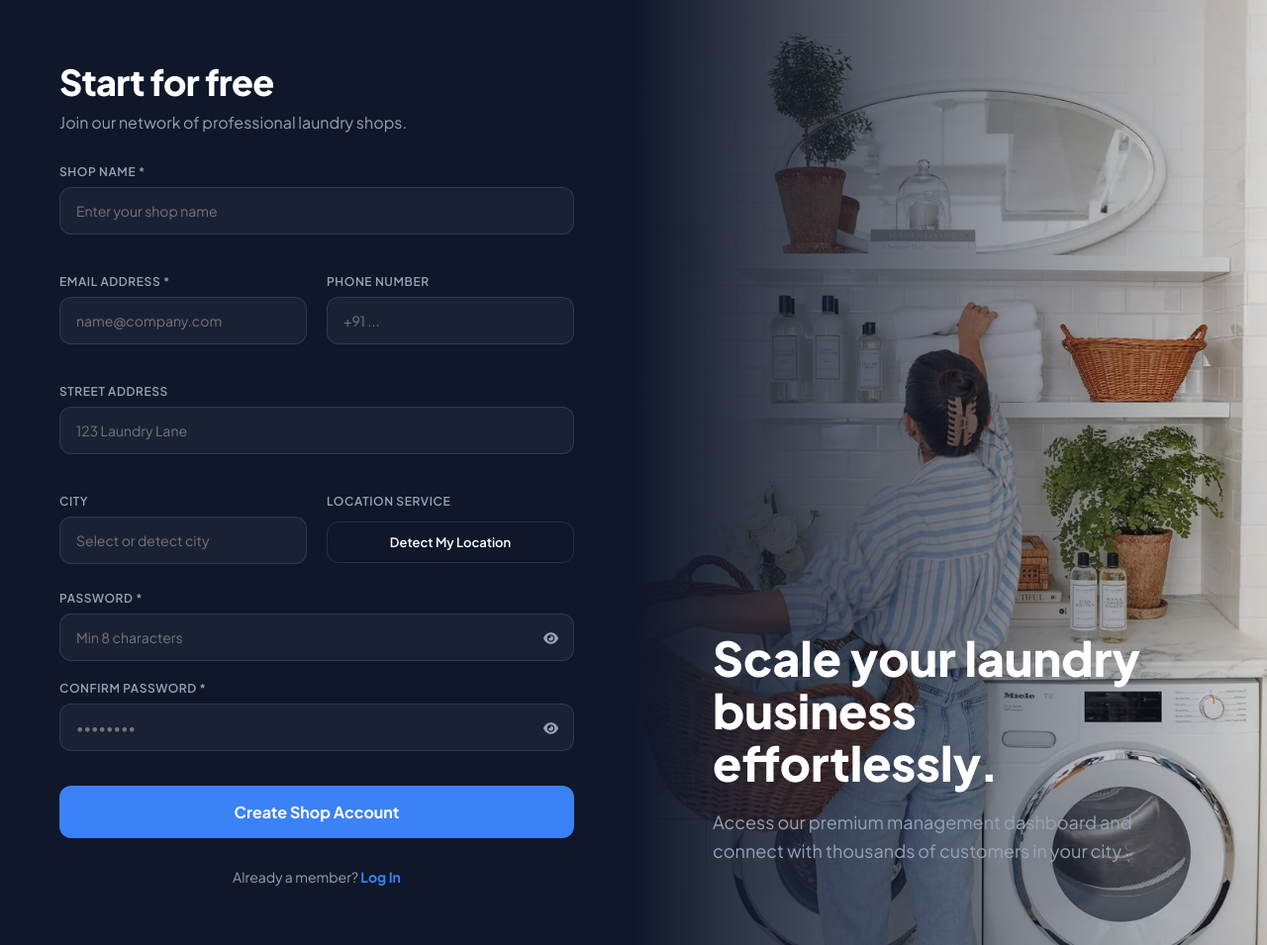
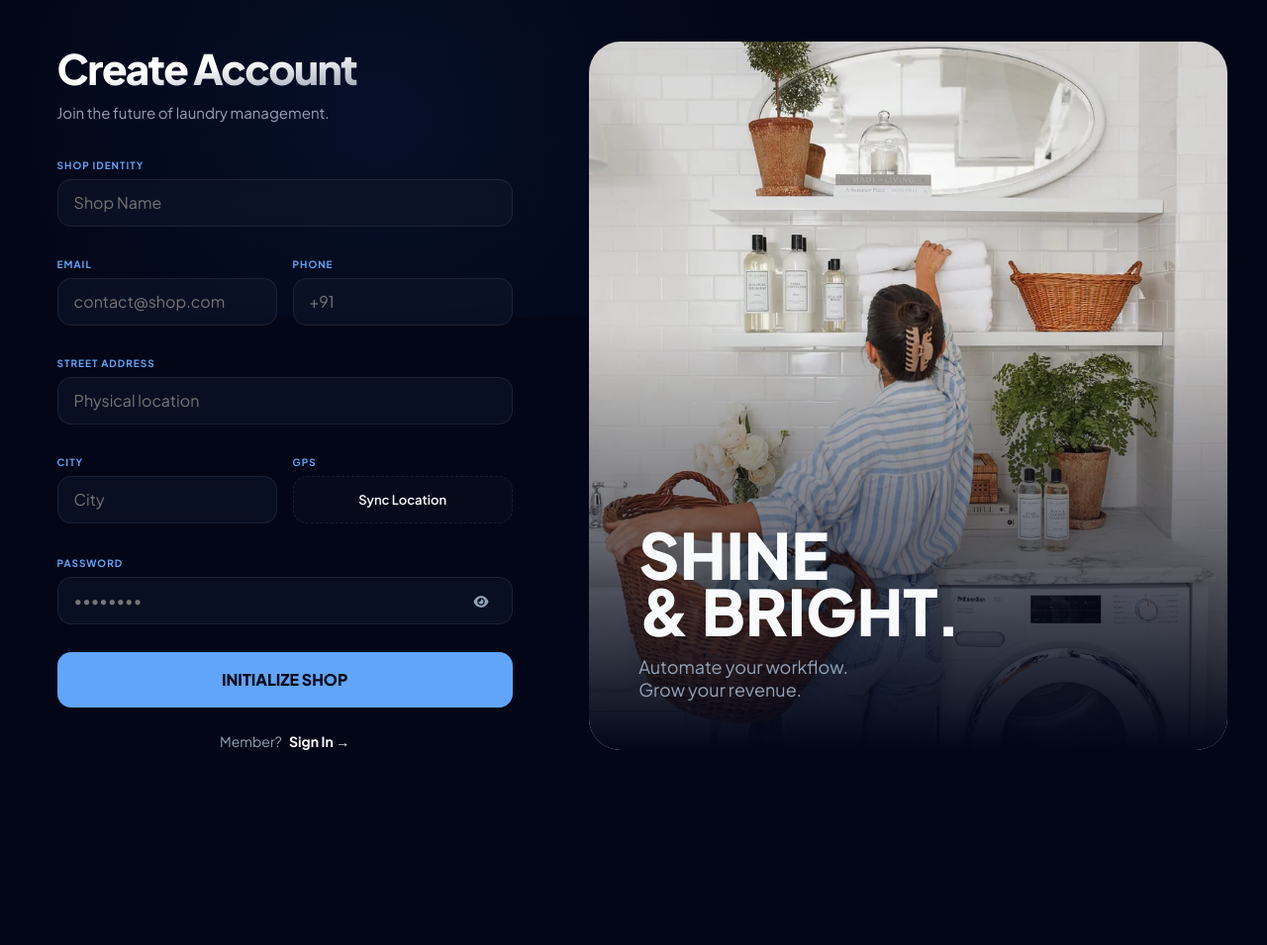
Before and after one commit to arathyrajeesh/laundry-shop-django, a Django app: page /shop/register/ in a window 1280 px wide. Shown: the whole page at 99% size. After the commit the page ends 758 px from the top, so only its background shows below. Run offline with Django 5.2, Linux system fonts and the light colour scheme; parts of the project's set-up code (start-up, migrations or seed data) failed here and were passed over.

Commit message:
shop register added

```diff
--- a/shop/templates/shop_register.html
+++ b/shop/templates/shop_register.html
@@ -3,264 +3,229 @@
 <html lang="en">
 <head>
     <meta charset="UTF-8">
-    <meta name="viewport" content="width=device-width, initial-scale=1.0">
-    <title>Shop Registration - Shine & Bright Laundry</title>
+    <meta name="viewport" content="width=device-width, initial-scale=1.0, maximum-scale=1.0, user-scalable=no">
+    <title>Registration - Shine & Bright</title>
     <link rel="stylesheet" href="https://cdnjs.cloudflare.com/ajax/libs/font-awesome/6.5.1/css/all.min.css">
-    <link rel="icon" type="image/png" href="{% static 'images/Shine.png' %}">
     <link href="https://fonts.googleapis.com/css2?family=Plus+Jakarta+Sans:wght@300;400;500;600;700;800&display=swap" rel="stylesheet">
-
     <style>
         :root {
-            --primary: #3b82f6;
-            --primary-hover: #2563eb;
-            --bg-dark: #0f172a;
-            --panel-bg: #1e293b;
-            --text-main: #ffffff;
+            --primary: #60a5fa;
+            --primary-hover: #3b82f6;
+            --bg-dark: #020617;
+            --text-main: #f8fafc;
             --text-muted: #94a3b8;
-            --input-bg: rgba(30, 41, 59, 0.7);
-            --border-color: rgba(255, 255, 255, 0.1);
-            --transition: all 0.3s cubic-bezier(0.4, 0, 0.2, 1);
+            --input-bg: rgba(15, 23, 42, 0.6);
+            --border-color: rgba(255, 255, 255, 0.08);
+            --transition: all 0.4s cubic-bezier(0.4, 0, 0.2, 1);
         }
 
-        * {
-            margin: 0;
-            padding: 0;
-            box-sizing: border-box;
-            font-family: 'Plus Jakarta Sans', sans-serif;
-        }
+        * { margin: 0; padding: 0; box-sizing: border-box; font-family: 'Plus Jakarta Sans', sans-serif; }
 
         body {
             background: var(--bg-dark);
             color: var(--text-main);
+            min-height: 100vh;
+            display: flex;
+            align-items: center;
+            justify-content: center;
             overflow-x: hidden;
+            padding: 20px;
+        }
+
+        body::before {
+            content: '';
+            position: absolute;
+            top: -10%; left: -10%;
+            width: 80%; height: 50%;
+            background: radial-gradient(circle, rgba(59, 130, 246, 0.08) 0%, transparent 70%);
+            z-index: 0;
         }
 
         .page-wrapper {
             display: flex;
-            min-height: 100vh;
             width: 100%;
+            max-width: 1200px;
+            min-height: 80vh;
+            position: relative;
+            z-index: 1;
         }
 
-        /* --- LEFT PANEL: FORM --- */
+        /* --- FORM SECTION --- */
         .left-panel {
-            width: 50%;
-            padding: 60px;
+            flex: 1;
             display: flex;
-            flex-direction: column;
-            justify-content: center;
-            background: var(--bg-dark);
-            z-index: 2;
+            align-items: center;
+            padding: 0; /* Managed by register-box margin */
         }
 
         .register-box {
             width: 100%;
-            max-width: 520px;
+            max-width: 460px;
             margin: 0 auto;
-            animation: fadeIn 0.8s ease;
+            animation: slideUp 0.8s ease-out;
         }
 
-        @keyframes fadeIn {
-            from { opacity: 0; transform: translateY(10px); }
+        /* Mobile Branding (Hidden on Desktop) */
+        .mobile-logo {
+            display: none;
+            margin-bottom: 24px;
+        }
+        .mobile-logo h3 {
+            font-size: 14px;
+            font-weight: 800;
+            letter-spacing: 0.2em;
+            color: var(--primary);
+            text-transform: uppercase;
+        }
+
+        @keyframes slideUp {
+            from { opacity: 0; transform: translateY(20px); }
             to { opacity: 1; transform: translateY(0); }
         }
 
-        .logo {
-            width: 60px;
-            height: 60px;
-            margin-bottom: 30px;
-        }
-
         h2 {
-            font-size: 36px;
+            font-size: clamp(32px, 5vw, 42px);
             font-weight: 800;
             margin-bottom: 8px;
-            letter-spacing: -0.02em;
+            letter-spacing: -0.04em;
+            background: linear-gradient(to bottom right, #fff 40%, #64748b);
+            -webkit-background-clip: text;
+            -webkit-text-fill-color: transparent;
         }
 
         .subtitle {
-            font-size: 16px;
+            font-size: 15px;
             color: var(--text-muted);
-            margin-bottom: 32px;
+            margin-bottom: 35px;
+            line-height: 1.5;
         }
 
         .form-grid {
             display: grid;
             grid-template-columns: 1fr 1fr;
-            gap: 20px;
+            gap: 16px;
         }
-
-        .full-width {
-            grid-column: span 2;
-        }
-
-        .form-group {
-            margin-bottom: 20px;
-        }
+        .full-width { grid-column: span 2; }
+        .form-group { margin-bottom: 16px; }
 
         label {
             display: block;
-            font-size: 12px;
-            font-weight: 600;
+            font-size: 10px;
+            font-weight: 700;
             margin-bottom: 8px;
-            color: var(--text-muted);
+            color: var(--primary);
             text-transform: uppercase;
-            letter-spacing: 0.05em;
+            letter-spacing: 0.1em;
         }
 
         input {
             width: 100%;
-            padding: 14px 16px;
+            height: 48px; /* Touch friendly */
+            padding: 0 16px;
             background: var(--input-bg);
             border: 1px solid var(--border-color);
-            border-radius: 12px;
+            border-radius: 14px;
             color: white;
-            font-size: 14px;
+            font-size: 16px; /* Prevents iOS auto-zoom */
             transition: var(--transition);
+            backdrop-filter: blur(10px);
+            -webkit-appearance: none;
         }
 
         input:focus {
             outline: none;
             border-color: var(--primary);
-            background: rgba(30, 41, 59, 0.9);
-            box-shadow: 0 0 0 4px rgba(59, 130, 241, 0.15);
+            background: rgba(30, 41, 59, 0.4);
+            box-shadow: 0 0 20px rgba(96, 165, 250, 0.1);
         }
 
         #detectLocationBtn {
             width: 100%;
-            padding: 12px;
-            background: transparent;
-            border: 1px solid var(--border-color);
+            height: 48px;
+            background: rgba(255, 255, 255, 0.02);
+            border: 1px dashed var(--border-color);
             color: var(--text-main);
-            border-radius: 12px;
+            border-radius: 14px;
             cursor: pointer;
             font-size: 13px;
             font-weight: 600;
             transition: var(--transition);
-            margin-top: 5px;
-        }
-
-        #detectLocationBtn:hover:not(:disabled) {
-            background: rgba(255, 255, 255, 0.05);
-            border-color: var(--primary);
-        }
-
-        #detectLocationBtn:disabled {
-            opacity: 0.5;
-            cursor: not-allowed;
         }
 
         button[type="submit"] {
             width: 100%;
-            padding: 16px;
+            height: 56px;
             background: var(--primary);
-            color: white;
+            color: #020617;
             border: none;
-            border-radius: 12px;
+            border-radius: 14px;
             font-size: 16px;
-            font-weight: 700;
+            font-weight: 800;
             cursor: pointer;
             transition: var(--transition);
-            margin-top: 15px;
+            margin-top: 12px;
+            text-transform: uppercase;
         }
 
-        button[type="submit"]:hover {
-            background: var(--primary-hover);
-            transform: translateY(-2px);
-            box-shadow: 0 10px 20px rgba(59, 130, 241, 0.3);
+        /* --- VISUAL PANEL --- */
+        .right-panel {
+            flex: 1.1;
+            position: relative;
+            border-radius: 32px;
+            overflow: hidden;
+            margin-left: 60px;
+            background: url("{% static 'images/login.webp' %}") center/cover no-repeat;
+            display: flex;
+            align-items: flex-end;
+            padding: 50px;
         }
 
-        /* --- RIGHT PANEL: IMAGE --- */
-        .right-panel {
-            width: 50%;
-            position: relative;
-            background: url("{% static 'images/login.webp' %}") center/cover no-repeat;
-        }
-
-        .right-panel::before {
+        .right-panel::after {
             content: '';
             position: absolute;
             inset: 0;
-            background: linear-gradient(to right, var(--bg-dark) 0%, transparent 100%);
+            background: linear-gradient(to top, var(--bg-dark) 0%, transparent 60%);
         }
 
-        .overlay-card {
-            position: absolute;
-            bottom: 80px;
-            left: 80px;
-            right: 80px;
-        }
-
-        .overlay-card h1 {
-            font-size: 48px;
-            font-weight: 800;
-            line-height: 1.1;
-            margin-bottom: 20px;
-            color: white;
-        }
-
-        .footer-text {
-            margin-top: 30px;
-            text-align: center;
-            font-size: 14px;
-            color: var(--text-muted);
-        }
-
-        .footer-text a {
-            color: var(--primary);
-            text-decoration: none;
-            font-weight: 700;
-        }
+        .overlay-card { position: relative; z-index: 2; }
 
         .password-container { position: relative; }
         .toggle-password {
             position: absolute; right: 16px; top: 50%; transform: translateY(-50%);
             background: none; border: none; cursor: pointer; color: var(--text-muted);
+            padding: 8px;
         }
 
-        .error-box {
-            background: rgba(239, 68, 68, 0.1);
-            border: 1px solid rgba(239, 68, 68, 0.2);
-            color: #fca5a5;
-            padding: 14px;
-            border-radius: 12px;
-            margin-bottom: 25px;
-            font-size: 14px;
-            display: flex;
-            align-items: center;
-            gap: 12px;
+        /* --- RESPONSIVE QUERIES --- */
+        @media (max-width: 1024px) {
+            .right-panel { display: none; }
+            .page-wrapper { min-height: auto; }
+            .mobile-logo { display: block; }
+            body { padding: 40px 20px; align-items: flex-start; }
         }
 
-        #locationStatus {
-            font-size: 12px;
-            margin-top: 8px;
-            color: var(--text-muted);
-        }
-
-        @media (max-width: 1024px) {
-            .right-panel { display: none; }
-            .left-panel { width: 100%; padding: 40px 24px; }
-        }
-
-        @media (max-width: 600px) {
+        @media (max-width: 640px) {
             .form-grid { grid-template-columns: 1fr; }
             .full-width { grid-column: span 1; }
-            h2 { font-size: 28px; }
+            h2 { margin-bottom: 12px; }
+            .subtitle { margin-bottom: 24px; }
         }
-
     </style>
 </head>
 <body>
-
     <div class="page-wrapper">
         <div class="left-panel">
             <div class="register-box">
+                <div class="mobile-logo">
+                    <h3>Shine & Bright</h3>
+                </div>
 
-                <h2>Start for free</h2>
-                <p class="subtitle">Join our network of professional laundry shops.</p>
+                <h2>Create Account</h2>
+                <p class="subtitle">Join the future of laundry management.</p>
 
                 {% if messages %}
                     {% for message in messages %}
-                        <div class="error-box">
+                        <div class="error-box" style="background: rgba(239, 68, 68, 0.1); border-left: 3px solid #ef4444; padding: 12px; border-radius: 8px; margin-bottom: 20px; font-size: 13px; display: flex; align-items: center; gap: 10px;">
                             <i class="fas fa-circle-exclamation"></i> {{ message }}
                         </div>
                     {% endfor %}
@@ -268,37 +233,31 @@
 
                 <form method="POST">
                     {% csrf_token %}
-
                     <div class="form-grid">
                         <div class="form-group full-width">
-                            <label for="shop_name">Shop Name *</label>
-                            <input type="text" id="shop_name" name="shop_name" placeholder="Enter your shop name" required>
+                            <label>Shop Identity</label>
+                            <input type="text" name="shop_name" placeholder="Shop Name" required>
                         </div>
-
                         <div class="form-group">
-                            <label for="email">Email Address *</label>
-                            <input type="email" id="email" name="email" placeholder="name@company.com" required autocomplete="email">
+                            <label>Email</label>
+                            <input type="email" name="email" placeholder="contact@shop.com" required>
                         </div>
-
                         <div class="form-group">
-                            <label for="phone">Phone Number</label>
-                            <input type="tel" id="phone" name="phone" placeholder="+91 ...">
+                            <label>Phone</label>
+                            <input type="tel" name="phone" placeholder="+91">
                         </div>
-
                         <div class="form-group full-width">
-                            <label for="address">Street Address</label>
-                            <input type="text" id="address" name="address" placeholder="123 Laundry Lane">
+                            <label>Street Address</label>
+                            <input type="text" name="address" placeholder="Physical location">
                         </div>
-
                         <div class="form-group">
-                            <label for="city">City</label>
-                            <input type="text" id="city" name="city" placeholder="Select or detect city">
+                            <label>City</label>
+                            <input type="text" id="city" name="city" placeholder="City">
                         </div>
-
                         <div class="form-group">
-                            <label>Location Service</label>
-                            <button type="button" id="detectLocationBtn">Detect My Location</button>
-                            <div id="locationStatus"></div>
+                            <label>GPS</label>
+                            <button type="button" id="detectLocationBtn">Sync Location</button>
+                            <div id="locationStatus" style="font-size: 10px; margin-top: 6px; color: var(--primary); min-height: 12px;"></div>
                         </div>
                     </div>
 
@@ -306,54 +265,44 @@
                     <input type="hidden" id="longitude" name="longitude">
 
                     <div class="form-group">
-                        <label for="password1">Password *</label>
+                        <label>Password</label>
                         <div class="password-container">
-                            <input type="password" id="password1" name="password" placeholder="Min 8 characters" required minlength="8" autocomplete="new-password">
+                            <input type="password" id="password1" name="password" placeholder="••••••••" required minlength="8">
                             <button type="button" class="toggle-password" onclick="togglePassword('password1')">
                                 <i class="fas fa-eye"></i>
                             </button>
                         </div>
                     </div>
 
-                    <div class="form-group">
-                        <label for="password2">Confirm Password *</label>
-                        <div class="password-container">
-                            <input type="password" id="password2" name="password_confirm" placeholder="••••••••" required minlength="8">
-                            <button type="button" class="toggle-password" onclick="togglePassword('password2')">
-                                <i class="fas fa-eye"></i>
-                            </button>
-                        </div>
-                    </div>
-
-                    <button type="submit">Create Shop Account</button>
+                    <button type="submit">Initialize Shop</button>
                 </form>
 
-                <div class="footer-text">
-                    Already a member? <a href="{% url 'shop_login' %}">Log In</a>
+                <div class="footer-text" style="margin-top: 25px; text-align: center; color: var(--text-muted); font-size: 14px;">
+                    Member? <a href="{% url 'shop_login' %}" style="color: #fff; text-decoration: none; font-weight: 700; margin-left: 5px;">Sign In →</a>
                 </div>
             </div>
         </div>
 
         <div class="right-panel">
             <div class="overlay-card">
-                <h1>Scale your laundry <br>business effortlessly.</h1>
-                <p style="color: var(--text-muted); font-size: 18px; line-height: 1.6;">Access our premium management dashboard and connect with thousands of customers in your city.</p>
+                <h1 style="font-size: 64px; font-weight: 900; line-height: 0.9; margin-bottom: 15px;">SHINE<br>& BRIGHT.</h1>
+                <p style="color: var(--text-muted); font-size: 18px;">Automate your workflow.<br>Grow your revenue.</p>
             </div>
         </div>
     </div>
 
     <script>
-        const INITIAL_BTN_TEXT = "Detect My Location";
+        const locationBtn = document.getElementById("detectLocationBtn");
         const statusDiv = document.getElementById("locationStatus");
-        const locationBtn = document.getElementById("detectLocationBtn");
+        const INITIAL_BTN_TEXT = "Sync Location";
 
         locationBtn.addEventListener("click", function () {
             locationBtn.disabled = true;
-            locationBtn.textContent = "Detecting location...";
-            statusDiv.textContent = "Please wait...";
+            locationBtn.textContent = "Syncing...";
+            statusDiv.textContent = "Accessing GPS...";
 
             if (!navigator.geolocation) {
-                statusDiv.textContent = "Geolocation not supported.";
+                statusDiv.textContent = "Not supported.";
                 resetButton();
                 return;
             }
@@ -362,25 +311,22 @@
                 async function (position) {
                     const lat = position.coords.latitude;
                     const lon = position.coords.longitude;
-
                     document.getElementById("latitude").value = lat;
                     document.getElementById("longitude").value = lon;
 
-                    statusDiv.textContent = "Resolving city name...";
-
-                    const city = await getCityFromLocation(lat, lon);
-
-                    if (city) {
-                        document.getElementById("city").value = city;
-                        statusDiv.style.color = "#3b82f6";
-                        statusDiv.textContent = `Location set to ${city}.`;
-                    } else {
-                        statusDiv.textContent = "City not identified. Please enter manually.";
+                    try {
+                        const response = await fetch(`https://nominatim.openstreetmap.org/reverse?lat=${lat}&lon=${lon}&format=json`);
+                        const data = await response.json();
+                        const city = data.address?.city || data.address?.town || data.address?.village || "";
+                        if (city) document.getElementById("city").value = city;
+                        statusDiv.textContent = "Location Secured";
+                    } catch (err) {
+                        statusDiv.textContent = "Enter city manually.";
                     }
                     resetButton();
                 },
                 function () {
-                    statusDiv.textContent = "Access denied.";
+                    statusDiv.textContent = "GPS Denied.";
                     resetButton();
                 }
             );
@@ -391,40 +337,13 @@
             locationBtn.textContent = INITIAL_BTN_TEXT;
         }
 
-        async function getCityFromLocation(lat, lon) {
-            try {
-                const response = await fetch(
-                    `https://nominatim.openstreetmap.org/reverse?lat=${lat}&lon=${lon}&format=json`,
-                    { headers: { "User-Agent": "ShineAndBrightLaundryApp/1.0" } }
-                );
-                if (!response.ok) return "";
-                const data = await response.json();
-                return (
-                    data.address?.city ||
-                    data.address?.town ||
-                    data.address?.village ||
-                    data.address?.county ||
-                    data.address?.state || ""
-                );
-            } catch { return ""; }
+        function togglePassword(id) {
+            const input = document.getElementById(id);
+            const icon = input.nextElementSibling.querySelector('i');
+            input.type = input.type === 'password' ? 'text' : 'password';
+            icon.classList.toggle('fa-eye');
+            icon.classList.toggle('fa-eye-slash');
         }
-
-        function togglePassword(id) {
-            const passwordInput = document.getElementById(id);
-            const icon = passwordInput.nextElementSibling.querySelector('i');
-            if (passwordInput.type === 'password') {
-                passwordInput.type = 'text';
-                icon.classList.replace('fa-eye', 'fa-eye-slash');
-            } else {
-                passwordInput.type = 'password';
-                icon.classList.replace('fa-eye-slash', 'fa-eye');
-            }
-        }
-
-        setTimeout(() => {
-            const errorBox = document.querySelector('.error-box');
-            if (errorBox) errorBox.style.display = 'none';
-        }, 5000);
     </script>
 </body>
 </html>
```
